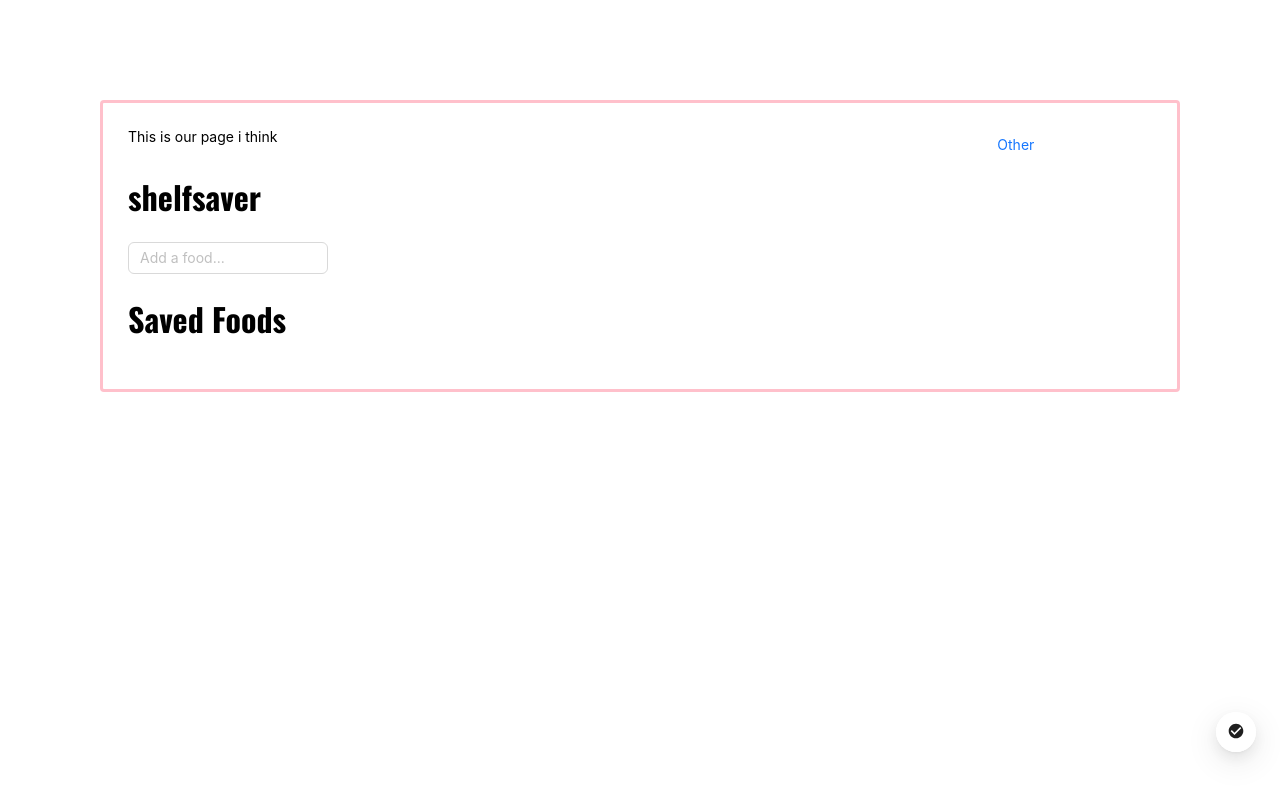
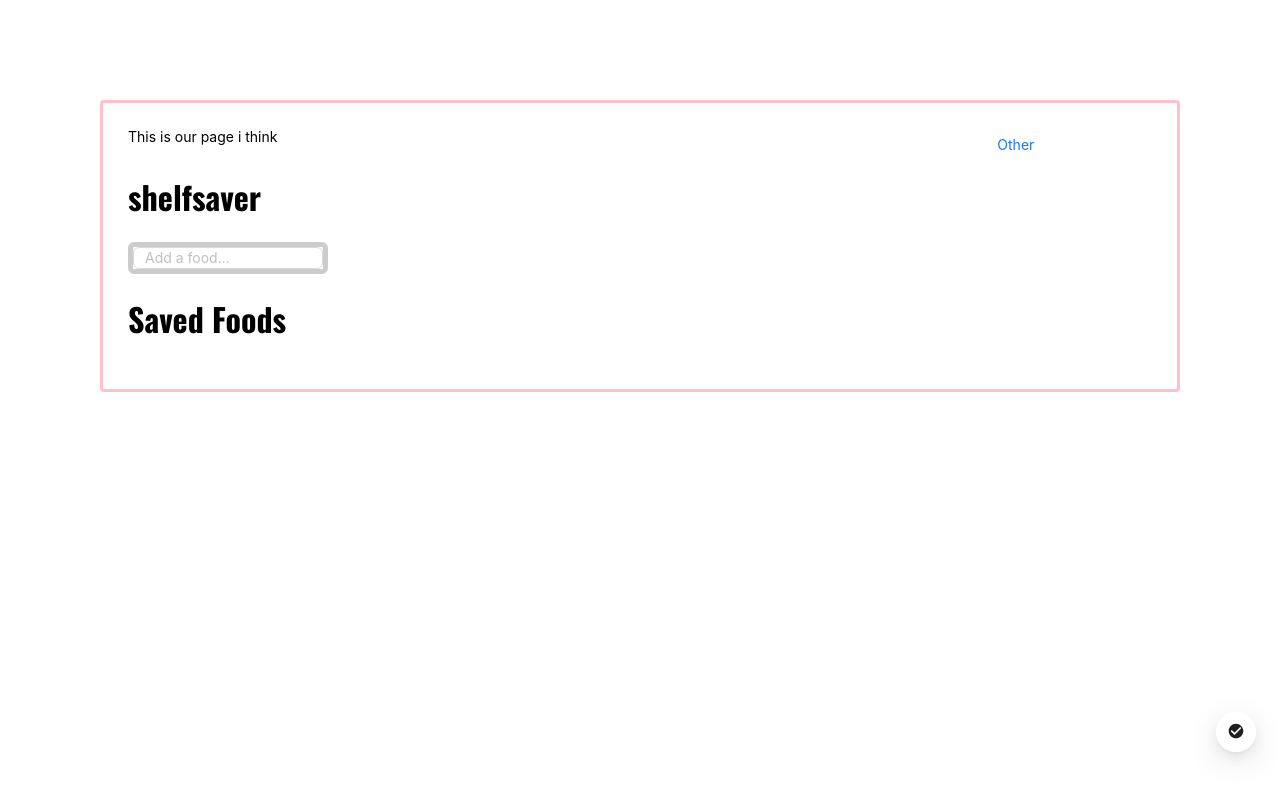
Before and after one commit to emvanmetre/GHH24, a React (Create React App) app: page / in a window 1280 px wide. Built offline with nearby package versions, Linux system fonts and the light colour scheme.

Commit message:
added starting css for autocomplete

```diff
--- /dev/null
+++ b/src/components/autocomplete/autocomplete.module.css
@@ -0,0 +1,9 @@
+.autoCompleteInput {
+    width: 100%;
+    border: 5px solid #ccc;
+    border-radius: 6px;
+}
+
+.autoCompleteOption:hover {
+    background-color: #f0f0f0;
+}
--- a/src/components/autocomplete/autocomplete.tsx
+++ b/src/components/autocomplete/autocomplete.tsx
@@ -1,6 +1,6 @@
 import React, { useState } from "react";
 import { AutoComplete, AutoCompleteProps } from "antd";
-
+import styles from "./autocomplete.module.css";
 
 interface AutoCompleteButtonProps
     extends Omit<AutoCompleteProps, 'options'> {
@@ -17,7 +17,9 @@ const AutoCompleteComponent: React.FC<AutoCompleteButtonProps> = ({ options, han
     };
 
     return (
+        <div className={styles.autoCompleteContainer}>
         <AutoComplete
+            className={styles.autoCompleteInput}
             options={filteredOptions}
             onSearch={handleSearch}
             onSelect={handleSelect}
@@ -25,6 +27,7 @@ const AutoCompleteComponent: React.FC<AutoCompleteButtonProps> = ({ options, han
             style={{ width: 200 }}
             {...props}
         />
+        </div>
     );
 };
 
```
